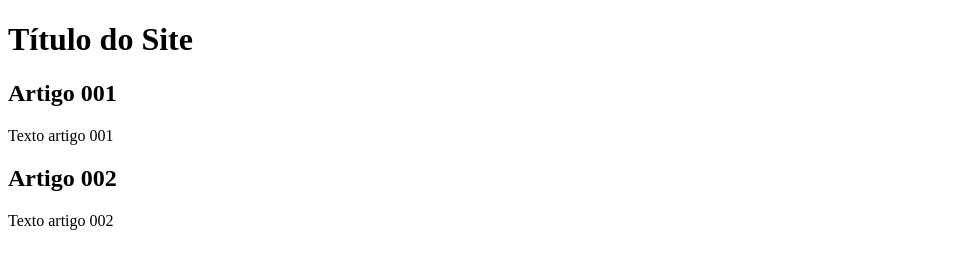
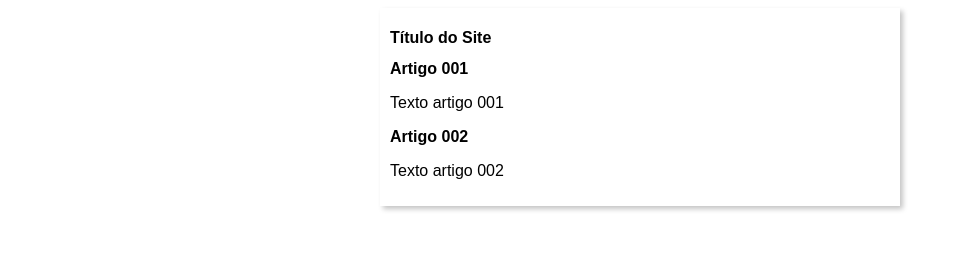
Before and after one commit to AlexandrinoBouard/projeto-site, a plain HTML site: page index.html in a window 1280 px wide. Shown: the whole page, without its empty margins (0-960 px from the left). Drawn offline with Linux system fonts and the light colour scheme.

Commit message:
Iniciei o design

```diff
--- /dev/null
+++ b/estilos/style.css
@@ -0,0 +1,19 @@
+*{
+    font-family: Arial, Helvetica, sans-serif;
+    font-size: 16px;
+
+}
+
+body {
+
+    background-color: rgb(195, 154, 235)1, 216);
+}
+
+main {
+
+    background-color: white;
+    width: 500px;
+    margin: auto;
+    padding: 10px;
+    box-shadow: 3px 3px 5px rgba(0, 0, 0, 0.233);
+}
--- a/index.html
+++ b/index.html
@@ -4,6 +4,7 @@
     <meta charset="UTF-8">
     <meta name="viewport" content="width=device-width, initial-scale=1.0">
     <title>Título do Site</title>
+    <link rel="stylesheet" href="estilos/style.css">
 </head>
 <body>
     <main>
```
